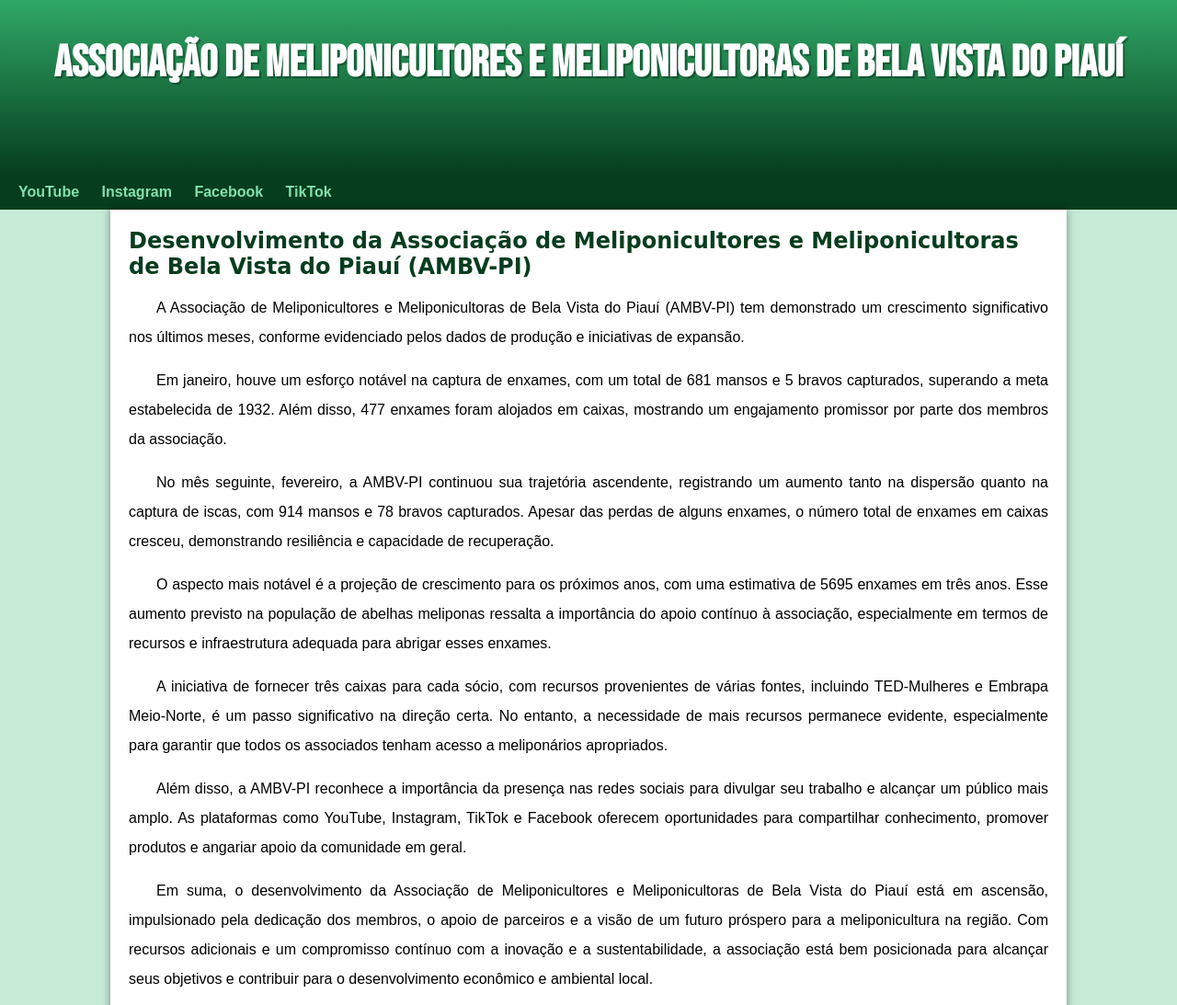
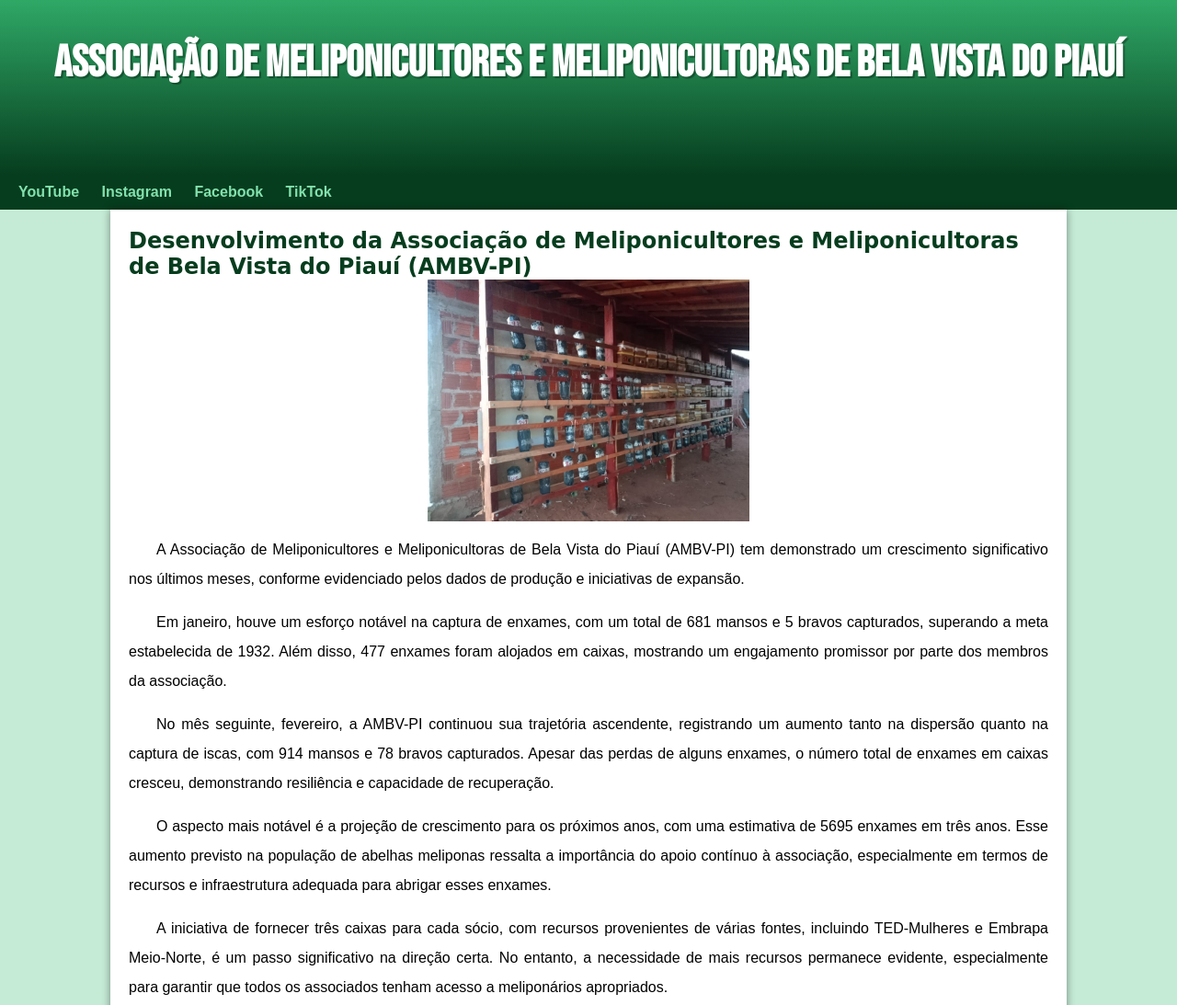
Before and after one commit to adenilsonassis/AMBV-web-site, a plain HTML site: page index.html in a window 1280 px wide. Shown: the top 1093 px of the page at 92% size. Drawn offline with Linux system fonts and the light colour scheme.

Commit message:
adicionei img

```diff
--- a/index.html
+++ b/index.html
@@ -21,6 +21,8 @@
     <article>
         <h1>Desenvolvimento da Associação de Meliponicultores e Meliponicultoras de Bela Vista do Piauí (AMBV-PI)</h1>
 
+        <img src="imagem/meliponario02.jpg" class="pequena" alt="meliponario">
+
         <p>A Associação de Meliponicultores e Meliponicultoras de Bela Vista do Piauí (AMBV-PI) tem demonstrado um crescimento significativo nos últimos meses, conforme evidenciado pelos dados de produção e iniciativas de expansão.</p>
 
         <p>Em janeiro, houve um esforço notável na captura de enxames, com um total de 681 mansos e 5 bravos capturados, superando a meta estabelecida de 1932. Além disso, 477 enxames foram alojados em caixas, mostrando um engajamento promissor por parte dos membros da associação.</p>
```
Also changed, not shown: imagem/caixas.jpg (added), imagem/iscas.jpg (added), imagem/melgueira.jpg (added), imagem/meliponario01.jpg (added), imagem/meliponario02.jpg (added), imagem/meliponario03.jpg (added).
